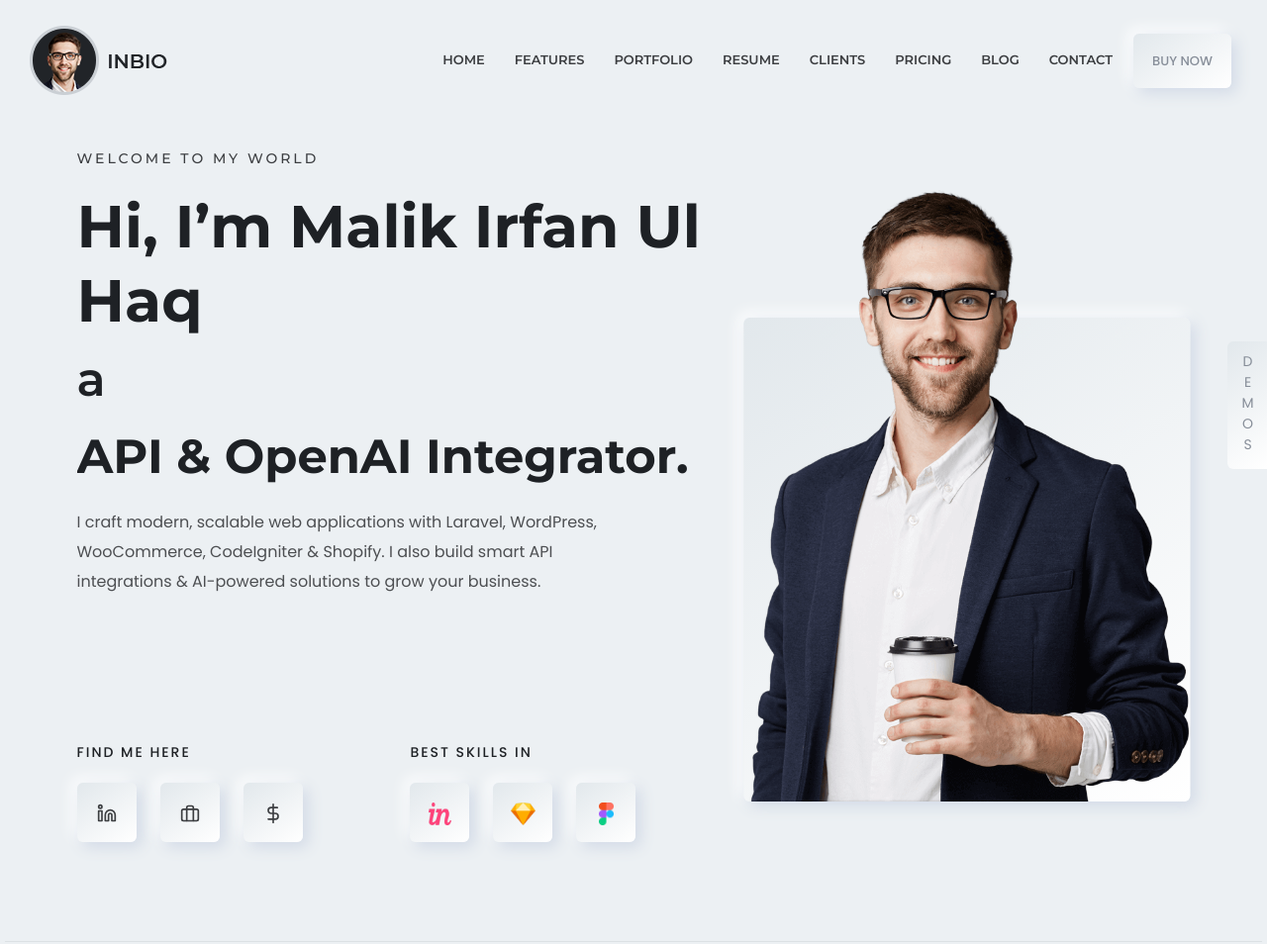
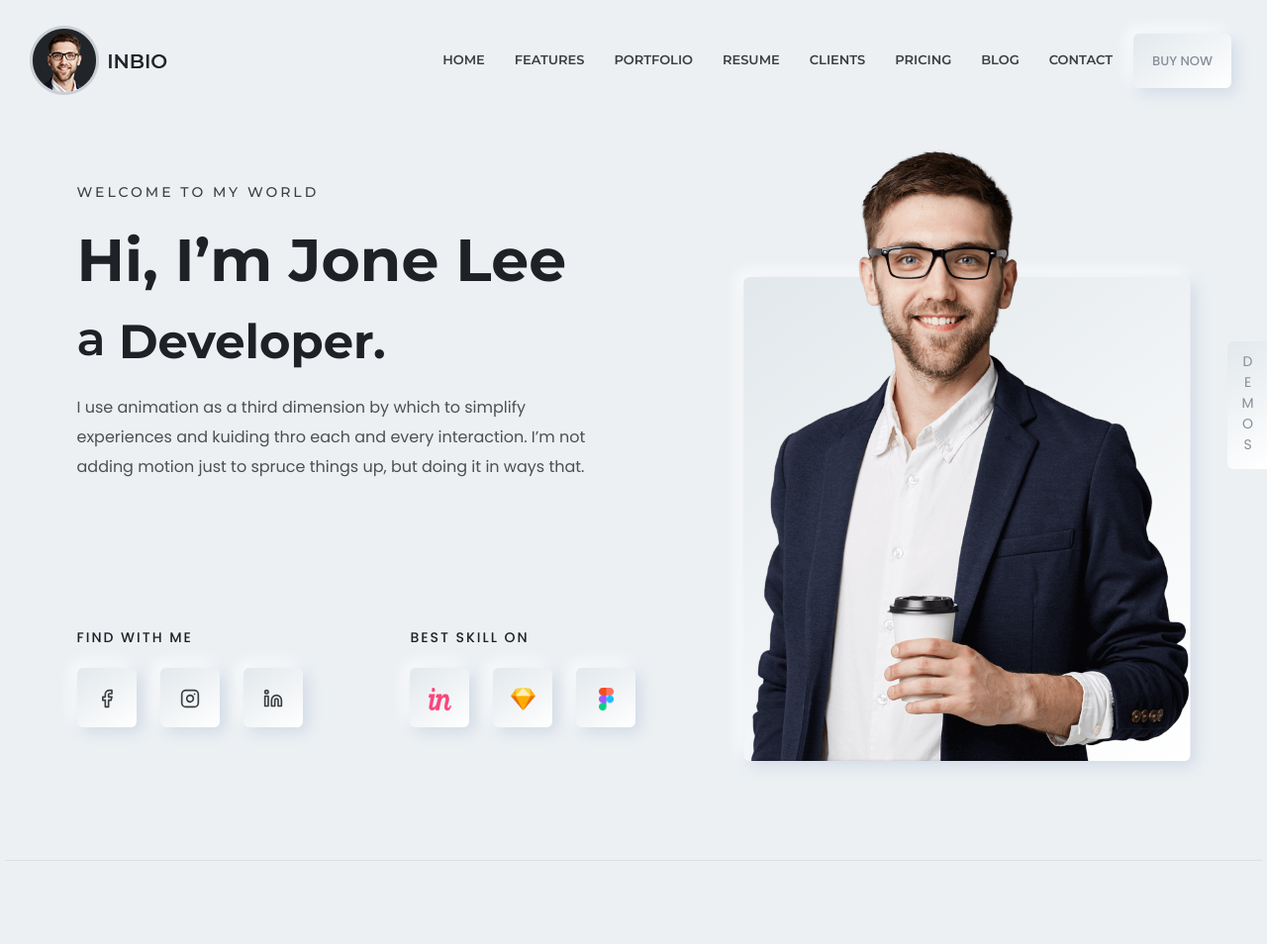
Before and after one commit to websolprovider/websolprovider.github.io, a plain HTML site: page index.html in a window 1280 px wide. Shown: the top 954 px of the page at 99% size. Drawn offline with Linux system fonts and the light colour scheme.

Commit message:
Initial commit with updated site

```diff
--- a/index.html
+++ b/index.html
@@ -141,16 +141,16 @@
                             <div class="content">
                                 <div class="inner">
                                     <span class="subtitle">Welcome to my world</span>
-                        <h1 class="title">Hi, I’m <span>Malik Irfan Ul Haq</span><br>
+                                    <h1 class="title">Hi, I’m <span>Jone Lee</span><br>
                                         <span class="header-caption" id="page-top">
                                             <!-- type headline start-->
                                             <span class="cd-headline clip is-full-width">
                                                 <span>a </span>
                                         <!-- ROTATING TEXT -->
                                         <span class="cd-words-wrapper">
-                                <b class="is-visible">Full Stack Developer.</b>
-                                <b class="is-hidden">Laravel & WordPress Expert.</b>
-                                <b class="is-hidden">API & OpenAI Integrator.</b>
+                                                    <b class="is-visible">Developer.</b>
+                                                    <b class="is-hidden">Professional Coder.</b>
+                                                    <b class="is-hidden">Developer.</b>
                                                 </span>
                                         </span>
                                         <!-- type headline end -->
@@ -158,41 +158,30 @@
                                     </h1>
 
                                     <div>
-                            <p class="description">
-                            I craft modern, scalable web applications with Laravel, WordPress, WooCommerce, CodeIgniter & Shopify. I also build smart API integrations & AI-powered solutions to grow your business.
-                            </p>
+                                        <p class="description">I use animation as a third dimension by which to simplify experiences and kuiding thro each and every interaction. I’m not adding motion just to spruce things up, but doing it in ways that.</p>
                                     </div>
                                 </div>
                                 <div class="row">
                                     <div class="col-lg-6 col-xl-6 col-md-6 col-sm-6 col-12">
                                         <div class="social-share-inner-left">
-                            <span class="title">Find me here</span>
+                                            <span class="title">find with me</span>
                                             <ul class="social-share d-flex liststyle">
-                                <li class="linkedin">
-                                <a href="https://www.linkedin.com/in/malikirfan-webdeveloper/" target="_blank">
-                                    <i data-feather="linkedin"></i>
-                                </a>
+                                                <li class="facebook"><a href="#"><i data-feather="facebook"></i></a>
                                                 </li>
-                                <li class="upwork">
-                                <a href="https://bit.ly/3WsRfBC" target="_blank">
-                                    <i data-feather="briefcase"></i>
-                                </a>
+                                                <li class="instagram"><a href="#"><i data-feather="instagram"></i></a>
                                                 </li>
-                                <li class="fiverr">
-                                <a href="https://bit.ly/42sbumP" target="_blank">
-                                    <i data-feather="dollar-sign"></i>
-                                </a>
+                                                <li class="linkedin"><a href="#"><i data-feather="linkedin"></i></a>
                                                 </li>
                                             </ul>
                                         </div>
                                     </div>
                                     <div class="col-lg-6 col-xl-6 col-md-6 col-sm-6 col-12 mt_mobile--30">
                                         <div class="skill-share-inner">
-                            <span class="title">Best skills in</span>
+                                            <span class="title">best skill on</span>
                                             <ul class="skill-share d-flex liststyle">
-                                <li><img src="assets/images/icons/icons-01.png" alt="Laravel"></li>
-                                <li><img src="assets/images/icons/icons-02.png" alt="WordPress"></li>
-                                <li><img src="assets/images/icons/icons-03.png" alt="Shopify"></li>
+                                                <li><img src="assets/images/icons/icons-01.png" alt="Icons Images"></li>
+                                                <li><img src="assets/images/icons/icons-02.png" alt="Icons Images"></li>
+                                                <li><img src="assets/images/icons/icons-03.png" alt="Icons Images"></li>
                                             </ul>
                                         </div>
                                     </div>
@@ -203,15 +192,14 @@
                         <div class="order-1 order-lg-2 col-lg-5">
                             <div class="thumbnail">
                                 <div class="inner">
-                        <img src="assets/images/slider/banner-01.png" alt="Malik Irfan Ul Haq Portfolio Banner">
-                        </div>
-                    </div>
-                    </div>
-                </div>
-                </div>
-            </div>
-            </div>
-
+                                    <img src="assets/images/slider/banner-01.png" alt="Personal Portfolio Images">
+                                </div>
+                            </div>
+                        </div>
+                    </div>
+                </div>
+            </div>
+        </div>
         <!-- End Slider Area -->
 
         <!-- Start Service Area -->
```
Lines whose indentation alone changed are shown as unchanged.
